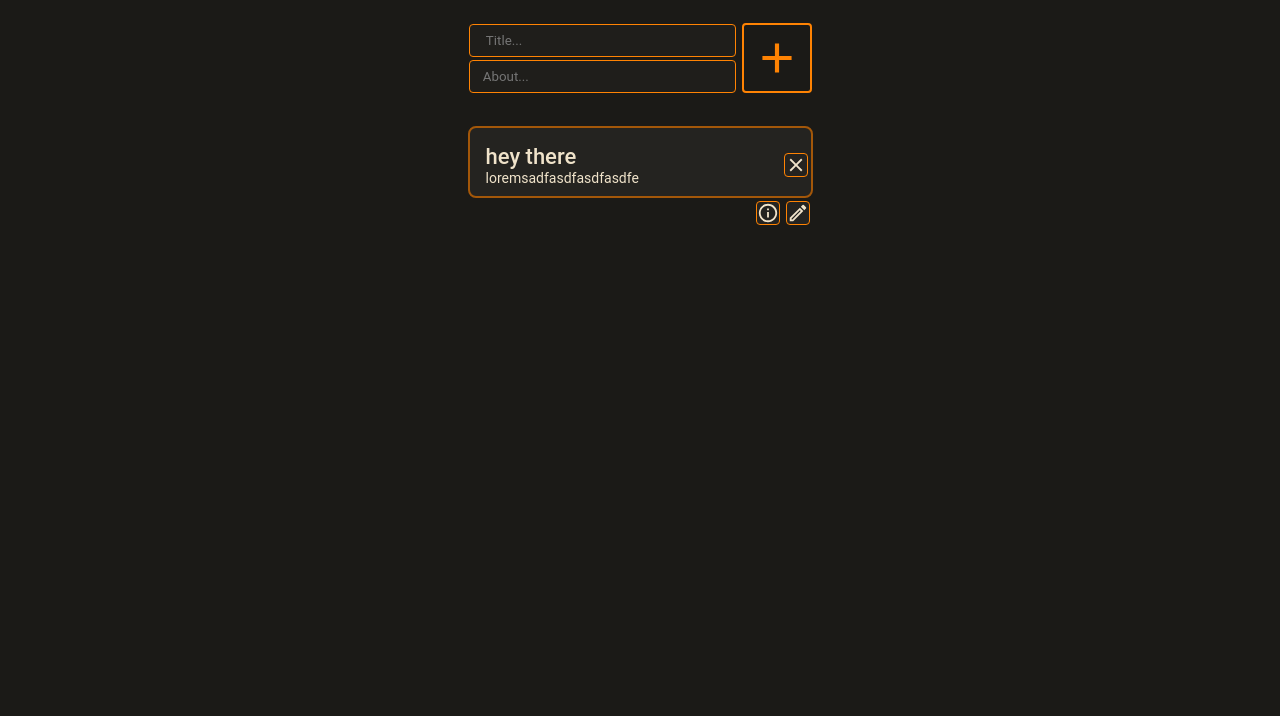
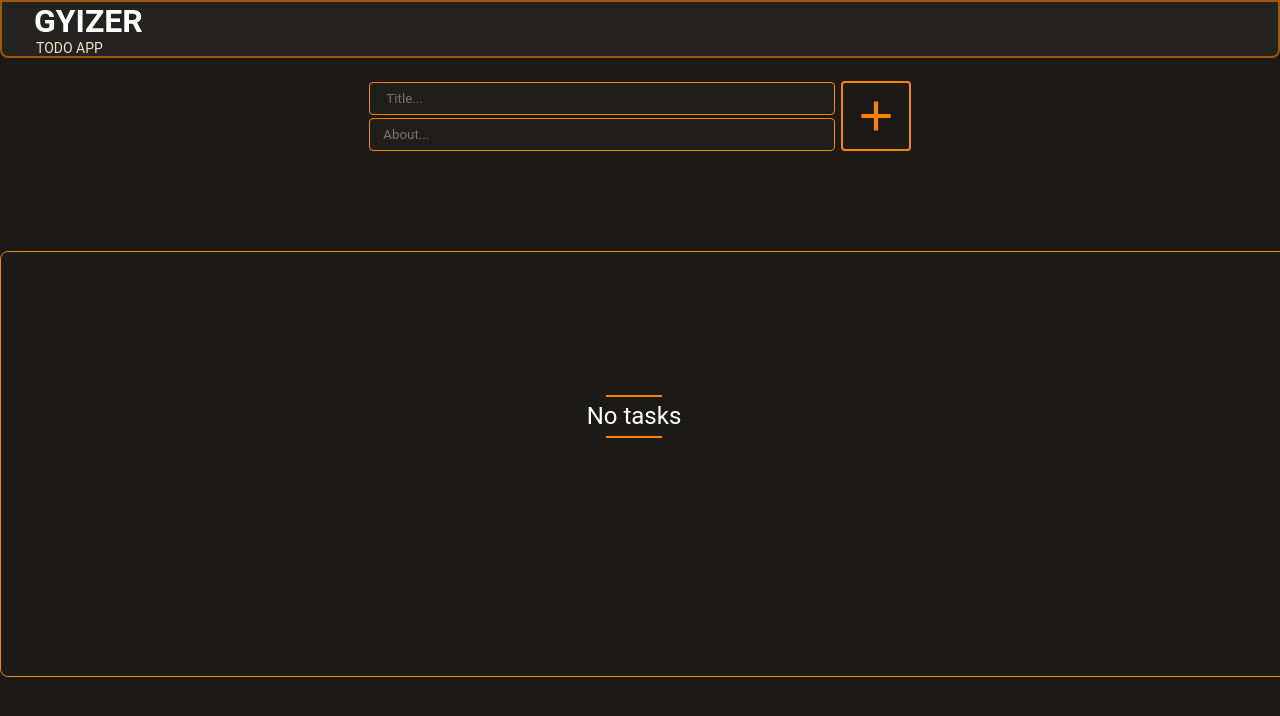
Before and after one commit to prashubisht15/Todo-List, a React (Create React App) app: page / in a window 1280 px wide. Shown: the top 716 px of the page. Built offline with nearby package versions, Linux system fonts and the light colour scheme.

Commit message:
integerated all the components

```diff
--- a/package.json
+++ b/package.json
@@ -10,6 +10,7 @@
     "@testing-library/jest-dom": "^5.16.5",
     "@testing-library/react": "^13.4.0",
     "@testing-library/user-event": "^13.5.0",
+    "notistack": "^2.0.8",
     "react": "^18.2.0",
     "react-dom": "^18.2.0",
     "react-scripts": "5.0.1",
--- a/src/App.js
+++ b/src/App.js
@@ -1,11 +1,14 @@
 import React from "react";
 import InputBox from "./Components/InputBox";
-import Tasks from "./Components/Tasks";
+import { SnackbarProvider} from 'notistack'
+
 function App() {
+
   return (
     <div className="App">
-      <InputBox/>
-      <Tasks/>
+      <SnackbarProvider>
+        <InputBox/>
+      </SnackbarProvider>
     </div>
   );
 }
--- /dev/null
+++ b/src/Components/Features/Gyizer.js
@@ -0,0 +1,10 @@
+import './feature.css'
+const Gyizer = () => {
+    return (
+        <div className="Gyiser" >
+            <h1>GYIZER</h1>
+            <p>TODO APP</p>
+        </div>
+    );
+}
+export default Gyizer
--- a/src/Components/Features/NoTask.js
+++ b/src/Components/Features/NoTask.js
@@ -1,14 +1,14 @@
 import React from 'react'
-
+import './feature.css'
 const NoTask = () => {
   return (
 
     <div className="no-task">
       <hr/>
-      No tasks
+        No tasks
       <hr/>
     </div>
   )
 }
 
-export default No-task
+export default NoTask
--- /dev/null
+++ b/src/Components/Features/feature.css
@@ -0,0 +1,43 @@
+.Gyiser {
+  display: none;
+  width: 100%;
+  /* height: 100px; */
+  color: white;
+  background: #242320;
+  border: 2px solid #a35709;
+  border-radius: 0px 0px 8px 8px;
+  padding-left: 2rem;
+}
+h1 {
+  margin-bottom: 0;
+}
+p {
+  margin-top: 0;
+  margin-left: 2px;
+}
+hr{
+  height: 2px;
+  background-color: #ff8303;
+  border: 1px solid #ff8303;
+  width: 60%;
+  margin: 5px auto;
+}
+.no-task{
+  margin-top: 15px;
+  font-size: 24px;
+  font-weight: 400;
+  line-height: 29px;
+  letter-spacing: 0em;
+  text-align: center;
+  color: white;
+}
+
+@media only screen and (min-width: 768px) {
+  /* Add styles here */
+  .Gyiser{
+    display: block;
+  }
+  .no-task{
+    margin-top: 150px;
+  }
+}
--- a/src/Components/InputBox.js
+++ b/src/Components/InputBox.js
@@ -1,8 +1,11 @@
 import { Box } from "@mui/material";
-import React, { useState } from "react";
-import "./Todo.css";
+import React, { useEffect, useState } from "react";
 import AddIcon from "@mui/icons-material/Add";
 import { Modal } from "@mui/material";
+import {useSnackbar} from 'notistack'
+import Gyizer from "./Features/Gyizer"
+import Tasks from "./Tasks";
+import "./Todo.css";
 
 const styletext = {
   position: "absolute",
@@ -15,7 +18,13 @@ const styletext = {
   height: "300px",
 };
 
+const getLocalData = ()=>{
+  return (JSON.parse(localStorage.getItem('entries')) || [])
+}
+
 const InputBox = () => {
+  const {enqueueSnackbar} = useSnackbar()
+  const [allEntries, setAllEntries] = useState(getLocalData())
   const [field1, setField1] = useState("");
   const [field2, setField2] = useState("");
   const trimmedField1 = field1.substring(0, 20);
@@ -23,18 +32,33 @@ const InputBox = () => {
   const [open, setOpen] = useState(false);
   const handleOpen = () => setOpen(true);
   const handleClose = () => setOpen(false);
+
+
   const handleSubmit = () => {
-    console.log("Submit")
-    localStorage.setItem({
-      title: field1,
-      about: field2,
-    });
-    setField1("");
-    setField2("");
+    if(field1==='' || field2==='')
+    {
+      enqueueSnackbar("Enter both field", { variant: "error" })
+    }
+    else{
+      const entries = {
+        title: field1,
+        about: field2,
+      }
+      setAllEntries([...allEntries, entries])
+      setField1("");
+      setField2("");
+    }
   };
+
+  useEffect(()=>{
+    localStorage.setItem('entries', JSON.stringify(allEntries))
+  },[allEntries])
+
   return (
+    <>
+    <Gyizer className="logo"/>
     <Box className="top-container">
-      <Box>
+      <Box >
         <input
           type="text"
           placeholder="  Title..."
@@ -46,7 +70,6 @@ const InputBox = () => {
         />
         <input
           onClick={handleOpen}
-          //   sx={style}
           placeholder=" About..."
           className="input-box second"
           value={field2.length > 25 ? trimmedField2 + "..." : field2}
@@ -66,7 +89,8 @@ const InputBox = () => {
         <AddIcon id="plus-icon" />
       </Box>
     </Box>
+    <Tasks allEntries={allEntries} setAllEntries={setAllEntries}/>
+    </>
   );
 };
-
 export default InputBox;
--- a/src/Components/Tasks.js
+++ b/src/Components/Tasks.js
@@ -1,31 +1,132 @@
-import React from "react";
-import { Box, Grid } from "@mui/material";
+import React, { useState } from "react";
+import { Box, Grid, Modal } from "@mui/material";
+import InfoOutlinedIcon from "@mui/icons-material/InfoOutlined";
+import ModeEditOutlineOutlinedIcon from "@mui/icons-material/ModeEditOutlineOutlined";
+import CloseIcon from "@mui/icons-material/Close";
+import NoTask from "./Features/NoTask";
 import "./Todo.css";
-import InfoOutlinedIcon from '@mui/icons-material/InfoOutlined';
-import ModeEditOutlineOutlinedIcon from '@mui/icons-material/ModeEditOutlineOutlined';
-import CloseIcon from '@mui/icons-material/Close';
-const Tasks = () => {
+
+const styletext = {
+  position: "absolute",
+  top: "50%",
+  left: "50%",
+  transform: "translate(-50%, -50%)",
+  border: "2px solid #ff8303",
+  borderRadius: "4px",
+  width: "400px",
+  height: "400px",
+};
+
+const Tasks = ({ allEntries, setAllEntries }) => {
+  const [open, setOpen] = useState(false);
+  const [title, setTitle] = useState("");
+  const [about, setAbout] = useState("");
+  const [openInfo, setOpenInfo] = useState(false);
+
+  const handleOpenInfo = () => setOpenInfo(true);
+  const handleCloseInfo = () => setOpenInfo(false);
+
+  const handleOpen = () => setOpen(true);
+  const handleClose = () => setOpen(false);
+
+  const handleDelete = (index) => {
+    const updatedentry = allEntries.filter((_, idx) => {
+      return idx !== index;
+    });
+    setAllEntries(updatedentry);
+  };
+
+  const handleUpdate = (index) => {
+    allEntries.map((e, idx) => {
+      if (idx === index) {
+        e.title = title;
+        e.about = about;
+      }
+    });
+    setAllEntries(allEntries);
+    handleClose();
+  };
+
+  const handleTitle = (e) => {
+    setTitle(e.target.value);
+  };
+  const handleAbout = (e) => {
+    setAbout(e.target.value);
+  };
+
+
+
   return (
     <Box className="all-tasks">
       <Grid
         container
-        spacing={2}
-        direction="column"
+        direction="row"
         alignItems="center"
         justifyContent="center"
+        className="grid-container"
+        columns={12}
+        spacing={4}
       >
-        <Grid item xs={12} md={4} sm={4}>
-          <Box className="list-box">
-            <h3>hey there</h3>
-            <p>loremsadfasdfasdfasdfe</p>
-            <CloseIcon id="close" className="btn-css"/>
-          </Box>
-          <Box className="btn-display" display="flex">
-            <InfoOutlinedIcon className="btn-css"/>
-            <ModeEditOutlineOutlinedIcon className="btn-css"/>
-          </Box>
-        </Grid>
+        {(allEntries && allEntries.length)?allEntries.map((entry, index) => (
+          <Grid item xs={12} md={4} sm={4} key={index} className="grid-border">
+            <Box className="box-content">
+              <Box className="list-box">
+                <h3>{entry.title}</h3>
+                <p>{entry.about}</p>
+                <CloseIcon
+                  id="close"
+                  className="btn-css"
+                  onClick={() => handleDelete(index)}
+                />
+              </Box>
+              <Box className="btn-display" display="flex">
+                <InfoOutlinedIcon className="btn-css" onClick={handleOpenInfo}/>
 
+                <Modal open={openInfo} onClose={handleCloseInfo}>
+                  <Box sx={styletext}>
+                    <textarea
+                      className="textarea1"
+                      value={entry.title}
+                    ></textarea>
+                    <textarea
+                      className="textarea2"
+                      value={entry.about}
+                    ></textarea>
+                  </Box>
+                </Modal>
+
+                <ModeEditOutlineOutlinedIcon
+                  className="btn-css"
+                  onClick={handleOpen}
+                />
+                <Modal open={open} onClose={handleClose}>
+                  <Box sx={styletext}>
+                    <textarea
+                      className="textarea1"
+                      onChange={(e) => handleTitle(e)}
+                      // value={entry.title}
+                    ></textarea>
+                    <textarea
+                      className="textarea2"
+                      onChange={(e) => handleAbout(e)}
+                      // value={entry.about}
+                    ></textarea>
+                    <button
+                      className="btn-css"
+                      onClick={() => handleUpdate(index)}
+                    >
+                      Save
+                    </button>
+                  </Box>
+                </Modal>
+              </Box>
+            </Box>
+          </Grid>
+        )):
+      (
+
+          <NoTask/>
+      )}
       </Grid>
     </Box>
   );
--- a/src/Components/Todo.css
+++ b/src/Components/Todo.css
@@ -67,7 +67,7 @@ p {
 }
 .list-box {
   position: relative;
-  width: 345px;
+  width: 100%;
   height: 72px;
   background: #242320;
   border: 2px solid #a35709;
@@ -96,17 +96,56 @@ p {
   width: 100%;
   height: 100%;
   resize: none;
-  font-size: medium;
-  padding: 5px;
+  font-size: x-large;
+  padding: 8px;
+  background-color: #242320;
+  color:#f0e3ca
 }
-/* .textarea-box{
-    position: "absolute";
-    top: 50%;
-    left: 50%;
-    transform: translate(-50%, -50%);
-    border: 1px solid #ff8303;
+.textarea1 {
+  width: 100%;
+  height: 15%;
+  resize: none;
+  font-size: x-large;
+  padding: 8px;
+  background-color: #242320;
+  color:#f0e3ca
+}
+.textarea2 {
+  width: 100%;
+  height: 84%;
+  resize: none;
+  font-size: x-large;
+  padding: 8px;
+  background-color: #242320;
+  color:#f0e3ca
+}
+
+
+@media only screen and (min-width: 768px) {
+  .input-box{
+    width: 466px;
+  }
+  .all-tasks{
+    border:1px solid #ff8303;
     border-radius: 8px;
-    width: 300px;
-    height:300px;
+    width: 1300px;
+    height: 426px;
+    margin : 100px auto;
+    padding: 20px;
+    overflow-y: scroll;
+  }
 
-} */
+}
+
+
+/* Webkit browsers */
+::-webkit-scrollbar {
+  width: .5em;
+  background-color: transparent;
+}
+
+/* Track */
+::-webkit-scrollbar-thumb {
+  background-color: #b3b3b3;
+  border-radius: 10px;
+}
```
Also changed, not shown: 1 other file (tests, documents, lock files or other folders).
